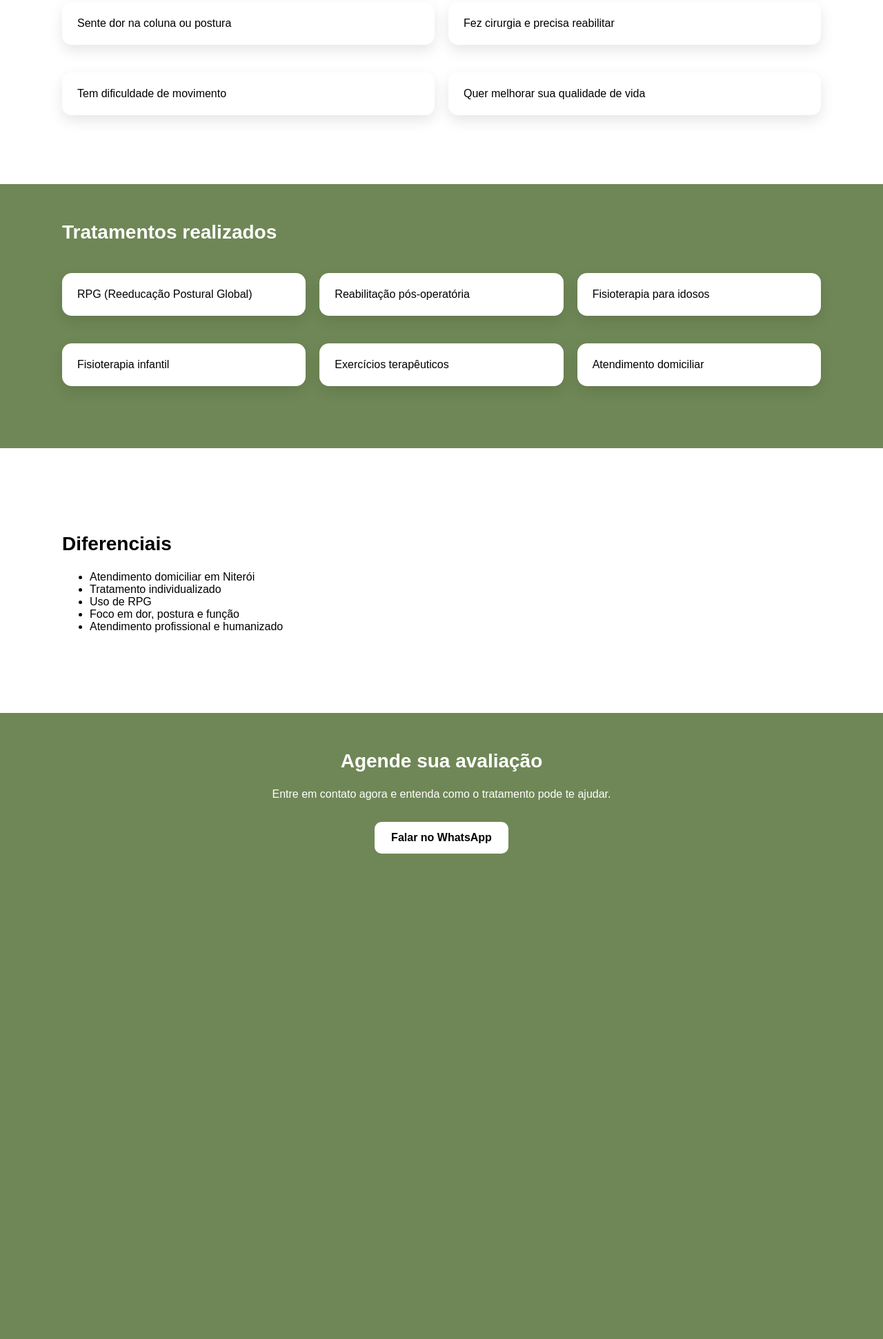
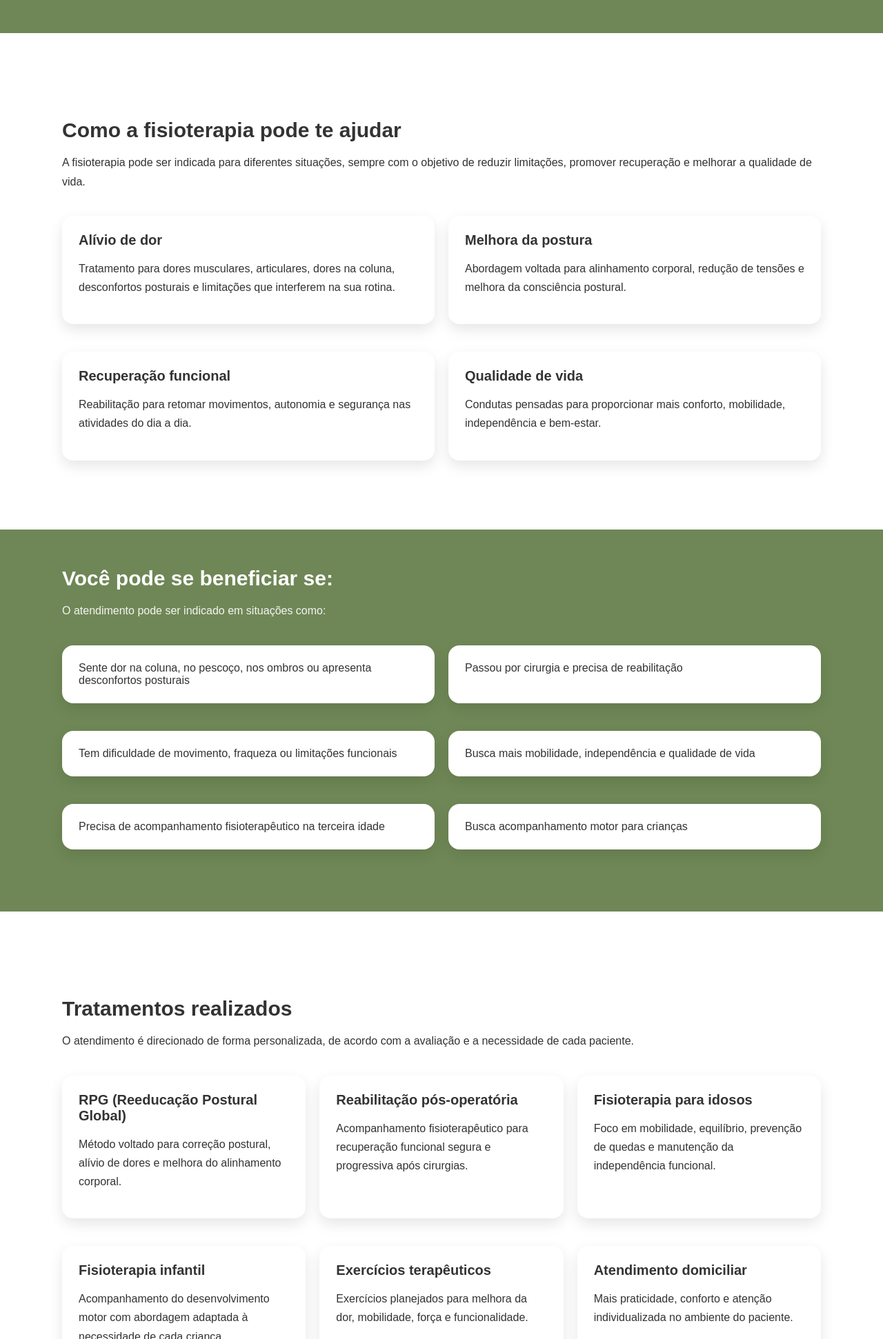
Before and after one commit to YasmimCohen/fisio-cohen-site, a plain HTML site: page index.html in a window 1280 px wide. Shown: the part 858-2800 px from the top of the page at 69% size. Before the commit the page ends 2126 px from the top, so only its background shows below. Drawn offline with Linux system fonts and the light colour scheme.

Commit message:
Update index.html

```diff
--- a/index.html
+++ b/index.html
@@ -1,5 +1,4 @@
 <!DOCTYPE html>
-
 <html lang="pt-br">
 <head>
 <meta charset="UTF-8">
@@ -11,6 +10,7 @@ body {
     margin: 0;
     font-family: Arial, sans-serif;
     background: #6F8756;
+    color: #333;
   }
 
   .container {
@@ -23,24 +23,40 @@ h1 {
     color: white;
     font-size: 44px;
     line-height: 1.2;
+    margin-bottom: 18px;
   }
 
   h2 {
-  font-size: 28px;
+    font-size: 30px;
+    margin-bottom: 10px;
+  }
+
+  h3 {
+    margin-top: 0;
+    margin-bottom: 10px;
+    font-size: 20px;
+  }
+
+  p {
+    line-height: 1.7;
   }
 
   .hero p {
-  color: rgba(255,255,255,0.9);
+    color: rgba(255,255,255,0.92);
     font-size: 18px;
-  max-width: 600px;
+    max-width: 680px;
+  }
+
+  .subtext-white {
+    color: rgba(255,255,255,0.92);
   }
 
   .card {
     background: white;
-  padding: 22px;
-  border-radius: 14px;
+    padding: 24px;
+    border-radius: 16px;
     margin-top: 20px;
-  box-shadow: 0 8px 20px rgba(0,0,0,0.1);
+    box-shadow: 0 8px 20px rgba(0,0,0,0.10);
     transition: 0.2s;
   }
 
@@ -55,6 +71,7 @@ h2 {
     border-radius: 10px;
     text-decoration: none;
     font-weight: bold;
+    transition: 0.2s;
   }
 
   .btn-primary {
@@ -63,12 +80,17 @@ h2 {
   }
 
   .btn-primary:hover {
-  transform: scale(1.05);
+    transform: scale(1.04);
   }
 
   .btn-secondary {
     border: 1px solid white;
     color: white;
+    margin-left: 10px;
+  }
+
+  .btn-secondary:hover {
+    background: rgba(255,255,255,0.08);
   }
 
   .section-white {
@@ -82,9 +104,28 @@ h2 {
     gap: 20px;
   }
 
-@media(min-width: 768px) {
-  .grid-2 { grid-template-columns: 1fr 1fr; }
-  .grid-3 { grid-template-columns: 1fr 1fr 1fr; }
+  .list-clean {
+    padding-left: 20px;
+    line-height: 1.8;
+  }
+
+  .hero-box {
+    margin-top: 25px;
+  }
+
+  .cta-box {
+    text-align: center;
+    padding-bottom: 40px;
+  }
+
+  .tagline {
+    display: inline-block;
+    color: white;
+    border: 1px solid rgba(255,255,255,0.4);
+    padding: 8px 14px;
+    border-radius: 999px;
+    margin-bottom: 18px;
+    font-size: 14px;
   }
 
   .whatsapp {
@@ -99,18 +140,34 @@ h2 {
     font-size: 20px;
     box-shadow: 0 4px 12px rgba(0,0,0,0.3);
   }
+
+  @media(min-width: 768px) {
+    .grid-2 { grid-template-columns: 1fr 1fr; }
+    .grid-3 { grid-template-columns: 1fr 1fr 1fr; }
+  }
+
+  @media(max-width: 767px) {
+    h1 {
+      font-size: 34px;
+    }
+
+    .btn-secondary {
+      margin-left: 0;
+    }
+  }
 </style>
-
 </head>
 
 <body>
 
 <div class="container hero">
-<h1>Está com dor ou dificuldade de movimento? A fisioterapia pode te ajudar.</h1>
+  <div class="tagline">Atendimento domiciliar em Niterói</div>
+
+  <h1>Está com dor, dificuldade de movimento ou desconforto na postura? A fisioterapia pode te ajudar.</h1>
 
   <p>
-Atendimento domiciliar em Niterói com foco em alívio de dor, melhora da postura e recuperação funcional.
-Tratamento individualizado com técnicas como RPG.
+    Atendimento fisioterapêutico domiciliar em Niterói com foco em alívio de dor, melhora da postura, recuperação funcional e mais qualidade de vida.
+    Cada tratamento é realizado de forma individualizada, com atenção às necessidades, objetivos e rotina de cada paciente.
   </p>
 
   <a class="btn btn-primary" href="https://wa.me/5521995623498" target="_blank">
@@ -121,38 +178,135 @@ Agendar avaliação pelo WhatsApp
     Ver Instagram
   </a>
 
-<div class="card">
-<h2>Atendimento individualizado com foco em resultado, segurança e qualidade de vida.</h2>
+  <div class="card hero-box">
+    <h2>Atendimento individualizado, com foco em resultado, segurança e funcionalidade</h2>
     <p>
-Você recebe o tratamento no conforto da sua casa, com avaliação detalhada,
-planejamento personalizado e acompanhamento da evolução.
+      O atendimento é realizado no conforto da sua casa, com avaliação detalhada,
+      conduta planejada de acordo com a sua necessidade e acompanhamento da evolução ao longo do tratamento.
+      O objetivo é promover melhora da dor, dos movimentos, da postura e da funcionalidade no dia a dia.
     </p>
   </div>
 </div>
 
 <div class="section-white">
   <div class="container">
-<h2>Você pode se beneficiar se:</h2>
+    <h2>Como a fisioterapia pode te ajudar</h2>
+    <p>
+      A fisioterapia pode ser indicada para diferentes situações, sempre com o objetivo de reduzir limitações,
+      promover recuperação e melhorar a qualidade de vida.
+    </p>
 
     <div class="grid grid-2">
-<div class="card">Sente dor na coluna ou postura</div>
-<div class="card">Fez cirurgia e precisa reabilitar</div>
-<div class="card">Tem dificuldade de movimento</div>
-<div class="card">Quer melhorar sua qualidade de vida</div>
+      <div class="card">
+        <h3>Alívio de dor</h3>
+        <p>Tratamento para dores musculares, articulares, dores na coluna, desconfortos posturais e limitações que interferem na sua rotina.</p>
+      </div>
+
+      <div class="card">
+        <h3>Melhora da postura</h3>
+        <p>Abordagem voltada para alinhamento corporal, redução de tensões e melhora da consciência postural.</p>
+      </div>
+
+      <div class="card">
+        <h3>Recuperação funcional</h3>
+        <p>Reabilitação para retomar movimentos, autonomia e segurança nas atividades do dia a dia.</p>
+      </div>
+
+      <div class="card">
+        <h3>Qualidade de vida</h3>
+        <p>Condutas pensadas para proporcionar mais conforto, mobilidade, independência e bem-estar.</p>
+      </div>
     </div>
   </div>
 </div>
 
 <div class="container">
-<h2 style="color:white;">Tratamentos realizados</h2>
+  <h2 style="color:white;">Você pode se beneficiar se:</h2>
+  <p class="subtext-white">
+    O atendimento pode ser indicado em situações como:
+  </p>
+
+  <div class="grid grid-2">
+    <div class="card">Sente dor na coluna, no pescoço, nos ombros ou apresenta desconfortos posturais</div>
+    <div class="card">Passou por cirurgia e precisa de reabilitação</div>
+    <div class="card">Tem dificuldade de movimento, fraqueza ou limitações funcionais</div>
+    <div class="card">Busca mais mobilidade, independência e qualidade de vida</div>
+    <div class="card">Precisa de acompanhamento fisioterapêutico na terceira idade</div>
+    <div class="card">Busca acompanhamento motor para crianças</div>
+  </div>
+</div>
+
+<div class="section-white">
+  <div class="container">
+    <h2>Tratamentos realizados</h2>
+    <p>
+      O atendimento é direcionado de forma personalizada, de acordo com a avaliação e a necessidade de cada paciente.
+    </p>
 
     <div class="grid grid-3">
-<div class="card">RPG (Reeducação Postural Global)</div>
-<div class="card">Reabilitação pós-operatória</div>
-<div class="card">Fisioterapia para idosos</div>
-<div class="card">Fisioterapia infantil</div>
-<div class="card">Exercícios terapêuticos</div>
-<div class="card">Atendimento domiciliar</div>
+      <div class="card">
+        <h3>RPG (Reeducação Postural Global)</h3>
+        <p>
+          Método voltado para correção postural, alívio de dores e melhora do alinhamento corporal.
+        </p>
+      </div>
+
+      <div class="card">
+        <h3>Reabilitação pós-operatória</h3>
+        <p>
+          Acompanhamento fisioterapêutico para recuperação funcional segura e progressiva após cirurgias.
+        </p>
+      </div>
+
+      <div class="card">
+        <h3>Fisioterapia para idosos</h3>
+        <p>
+          Foco em mobilidade, equilíbrio, prevenção de quedas e manutenção da independência funcional.
+        </p>
+      </div>
+
+      <div class="card">
+        <h3>Fisioterapia infantil</h3>
+        <p>
+          Acompanhamento do desenvolvimento motor com abordagem adaptada à necessidade de cada criança.
+        </p>
+      </div>
+
+      <div class="card">
+        <h3>Exercícios terapêuticos</h3>
+        <p>
+          Exercícios planejados para melhora da dor, mobilidade, força e funcionalidade.
+        </p>
+      </div>
+
+      <div class="card">
+        <h3>Atendimento domiciliar</h3>
+        <p>
+          Mais praticidade, conforto e atenção individualizada no ambiente do paciente.
+        </p>
+      </div>
+    </div>
+  </div>
+</div>
+
+<div class="container">
+  <h2 style="color:white;">Como funciona o atendimento</h2>
+
+  <div class="grid grid-3">
+    <div class="card">
+      <h3>1. Avaliação</h3>
+      <p>Primeiro é realizada uma avaliação para entender a queixa principal, histórico, rotina e objetivos do tratamento.</p>
+    </div>
+
+    <div class="card">
+      <h3>2. Planejamento</h3>
+      <p>Após a avaliação, é definido um plano terapêutico individualizado, com condutas adequadas para cada caso.</p>
+    </div>
+
+    <div class="card">
+      <h3>3. Acompanhamento</h3>
+      <p>O tratamento é acompanhado de forma contínua, com ajustes conforme a evolução do paciente.</p>
+    </div>
   </div>
 </div>
 
@@ -160,21 +314,21 @@ planejamento personalizado e acompanhamento da evolução.
   <div class="container">
     <h2>Diferenciais</h2>
 
-<ul>
+    <ul class="list-clean">
       <li>Atendimento domiciliar em Niterói</li>
       <li>Tratamento individualizado</li>
-<li>Uso de RPG</li>
-<li>Foco em dor, postura e função</li>
-<li>Atendimento profissional e humanizado</li>
+      <li>Aplicação de técnicas como RPG e exercícios terapêuticos</li>
+      <li>Foco em dor, postura, movimento e função</li>
+      <li>Atendimento profissional, humanizado e com acompanhamento da evolução</li>
     </ul>
   </div>
 </div>
 
-<div class="container" style="text-align:center;">
+<div class="container cta-box">
   <h2 style="color:white;">Agende sua avaliação</h2>
 
-<p style="color:white;">
-Entre em contato agora e entenda como o tratamento pode te ajudar.
+  <p class="subtext-white">
+    Entre em contato para tirar dúvidas, verificar disponibilidade e entender como o tratamento pode te ajudar.
   </p>
 
   <a class="btn btn-primary" href="https://wa.me/5521995623498" target="_blank">
```
Lines whose indentation alone changed are shown as unchanged.
